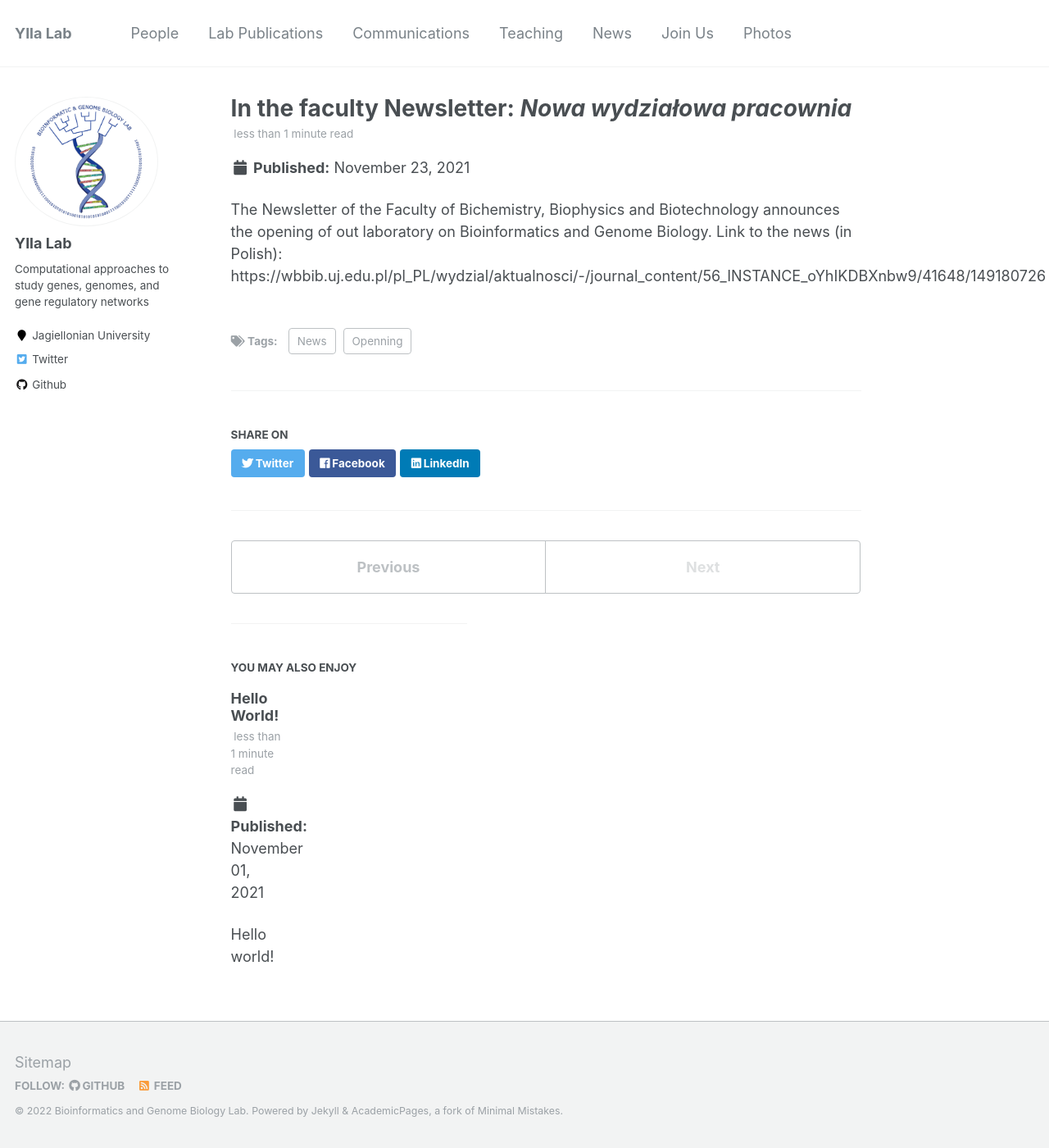
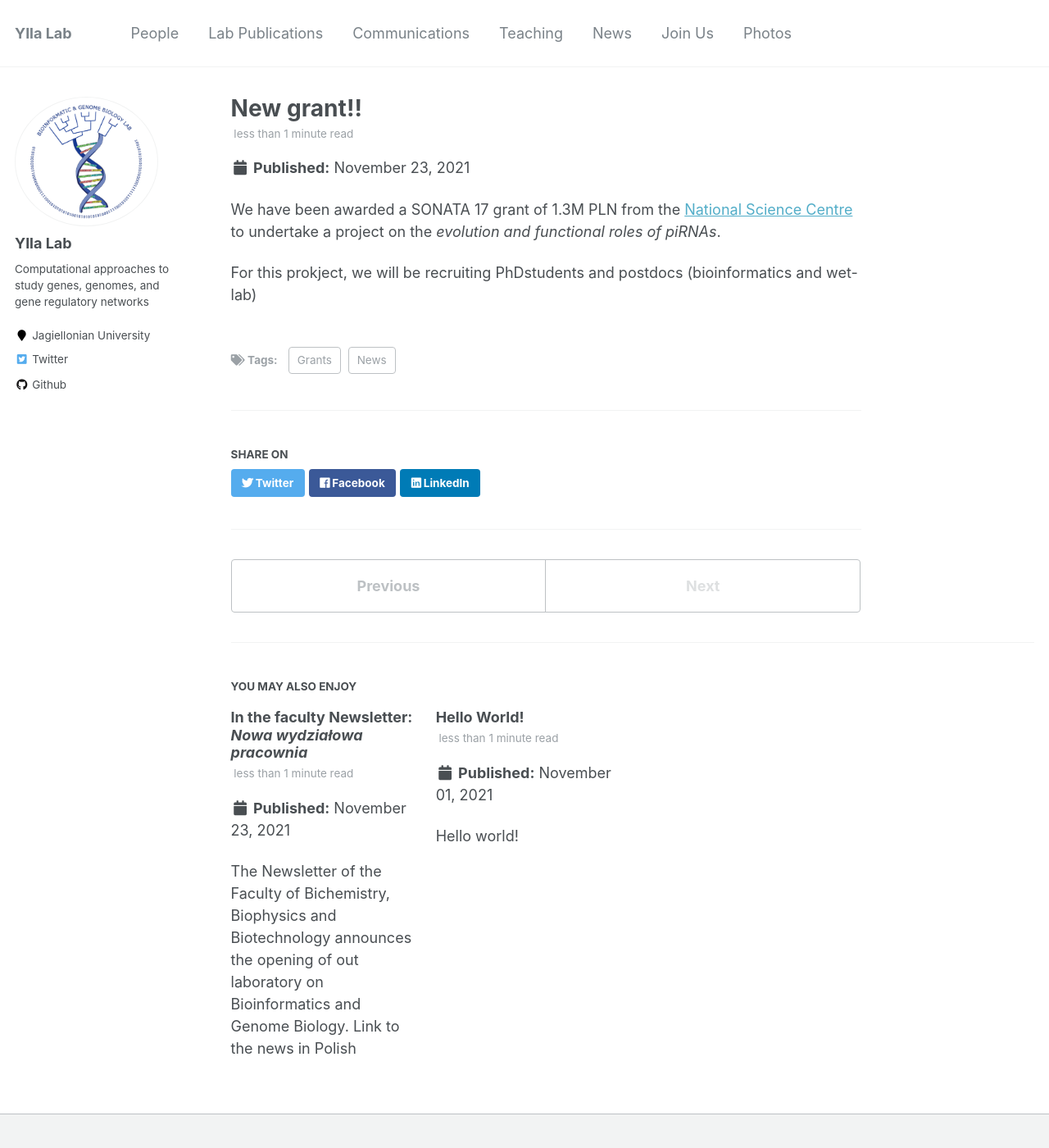
Before and after one commit to ylla-lab/ylla-lab.github.io, a Jekyll site: the page built from _posts/2022-05-24-blog-post-3.md, in a window 1280 px wide and 1400 px high. Shown: the whole window at 82% size. Built offline with Jekyll 4.4.1, drawn with Linux system fonts in a browser that asks for light colours.

Commit message:
news, sonata 17

```diff
--- a/_posts/2021-11-23-blog-post-2.md
+++ b/_posts/2021-11-23-blog-post-2.md
@@ -7,4 +7,4 @@ tags:
   - Openning
 ---
 
-The Newsletter of the Faculty of Bichemistry, Biophysics and Biotechnology announces the opening of out laboratory on Bioinformatics and Genome Biology. Link to the news (in Polish): https://wbbib.uj.edu.pl/pl_PL/wydzial/aktualnosci/-/journal_content/56_INSTANCE_oYhIKDBXnbw9/41648/149180726
+The Newsletter of the Faculty of Bichemistry, Biophysics and Biotechnology announces the opening of out laboratory on Bioinformatics and Genome Biology. [Link to the news in Polish](https://wbbib.uj.edu.pl/pl_PL/wydzial/aktualnosci/-/journal_content/56_INSTANCE_oYhIKDBXnbw9/41648/149180726)
--- /dev/null
+++ b/_posts/2022-05-24-blog-post-3.md
@@ -0,0 +1,12 @@
+---
+title: 'New grant!!'
+date: 2021-11-23
+permalink: /posts/2021/1/blog-post-1/
+tags:
+  - News
+  - Grants
+---
+
+We have been awarded a SONATA 17 grant of 1.3M PLN  from the [National Science Centre](https://www.ncn.gov.pl/) to undertake a project on the *evolution and functional roles of piRNAs*.
+
+For this prokject, we will be recruiting PhDstudents and postdocs (bioinformatics and wet-lab)
```
